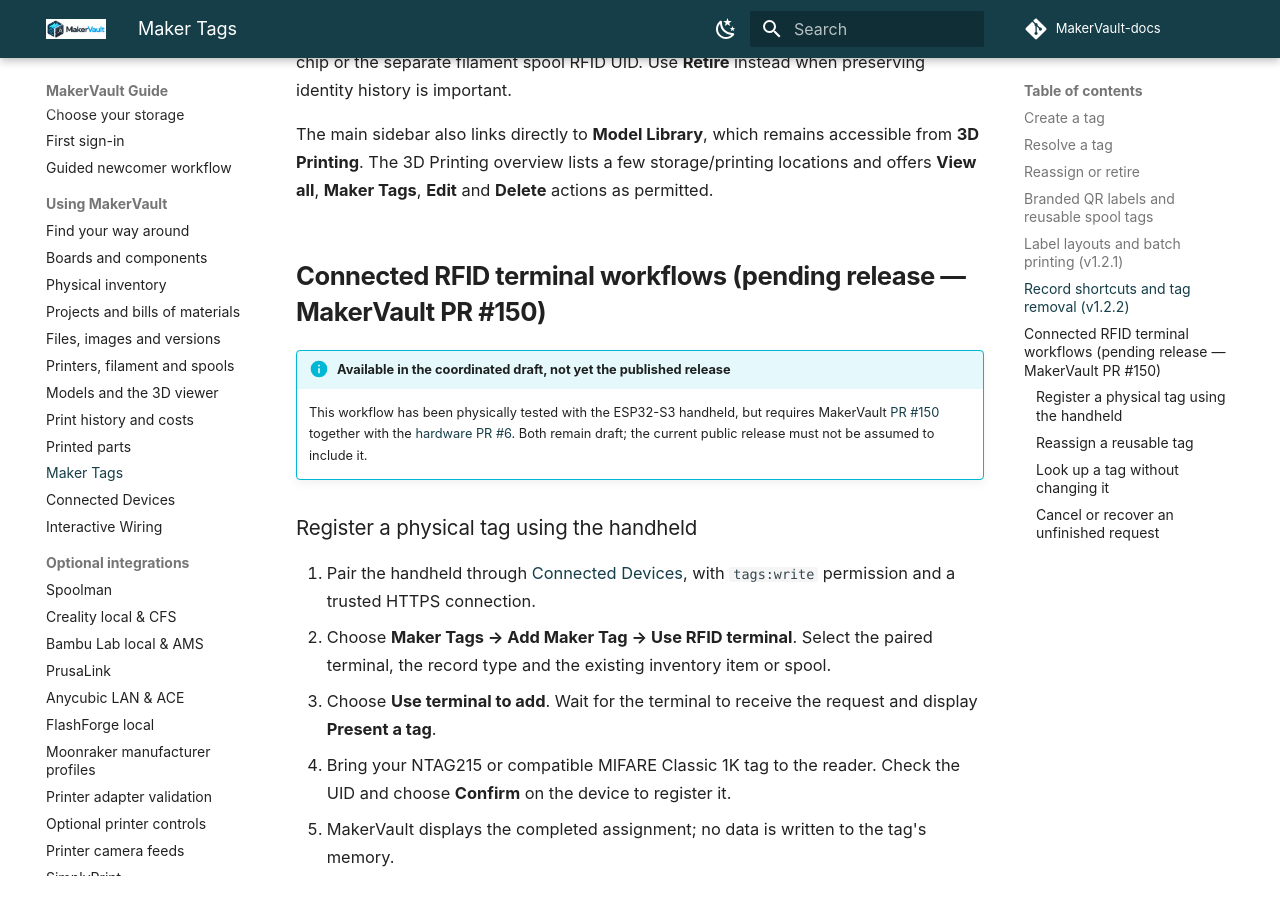
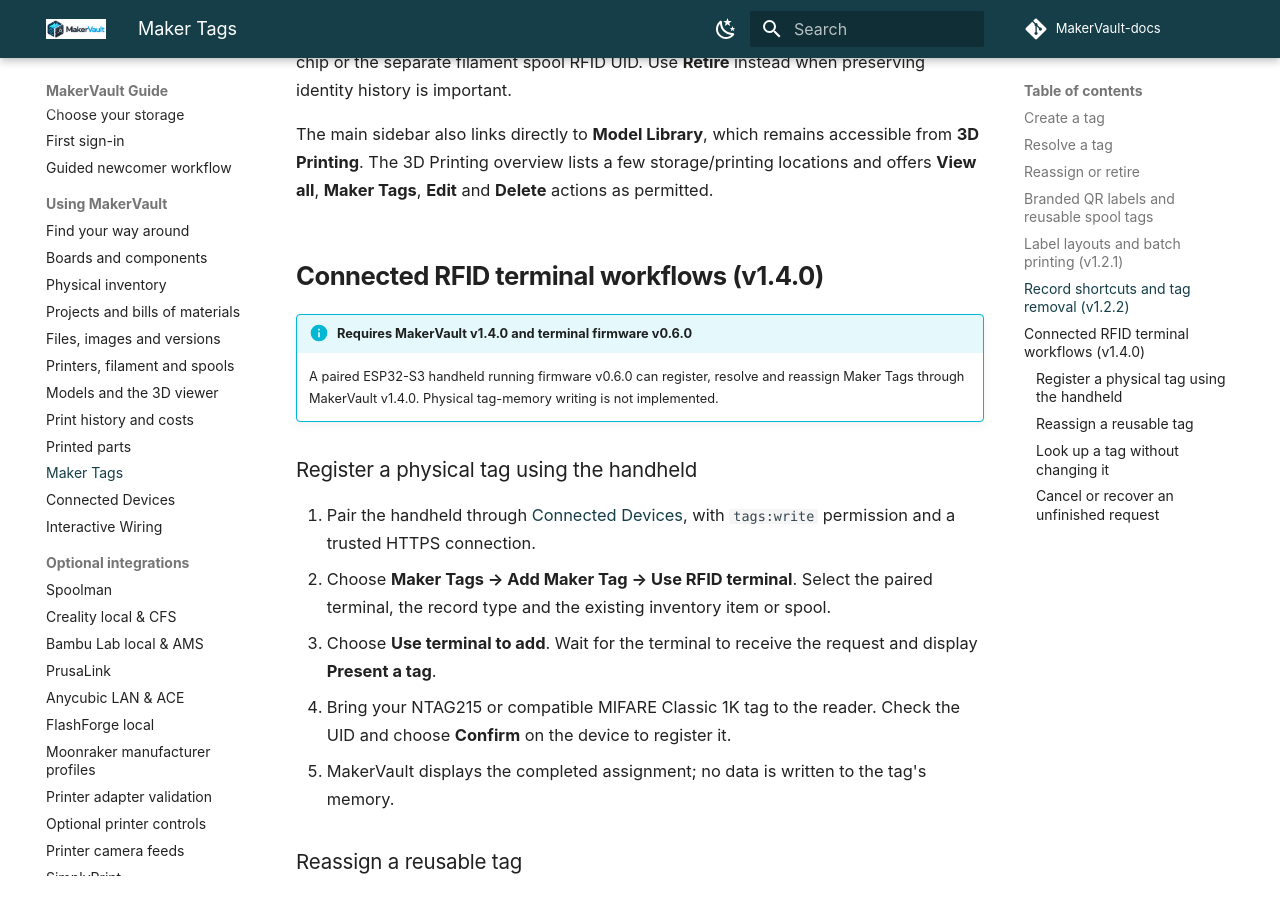
Before and after one commit to gavrd7/MakerVault-docs, an MkDocs documentation site: the page built from docs/guide/using/maker-tags.md, in a window 1280 px wide and 900 px high, scrolled down 2739 px. Built offline with MkDocs 1.6.1 and Material for MkDocs 9.7.7, drawn with Linux system fonts in a browser that asks for light colours; comment, search, counter and statistics services are not loaded.

Commit message:
docs: refresh v1.4.0 RFID terminal setup and remove obsolete draft guidance

```diff
--- a/docs/guide/using/maker-tags.md
+++ b/docs/guide/using/maker-tags.md
@@ -56,10 +56,10 @@
 The main sidebar also links directly to **Model Library**, which remains accessible from **3D Printing**. The 3D Printing overview lists a few storage/printing locations and offers **View all**, **Maker Tags**, **Edit** and **Delete** actions as permitted.
 
 
-## Connected RFID terminal workflows (pending release — MakerVault PR #150)
+## Connected RFID terminal workflows (v1.4.0)
 
-!!! info "Available in the coordinated draft, not yet the published release"
-    This workflow has been physically tested with the ESP32-S3 handheld, but requires MakerVault [PR #150](https://github.com/gavrd7/MakerVault/pull/150) together with the [hardware PR #6](https://github.com/gavrd7/MakerVault-Hardware/pull/6). Both remain draft; the current public release must not be assumed to include it.
+!!! info "Requires MakerVault v1.4.0 and terminal firmware v0.6.0"
+    A paired ESP32-S3 handheld running firmware v0.6.0 can register, resolve and reassign Maker Tags through MakerVault v1.4.0. Physical tag-memory writing is not implemented.
 
 ### Register a physical tag using the handheld
 
```
